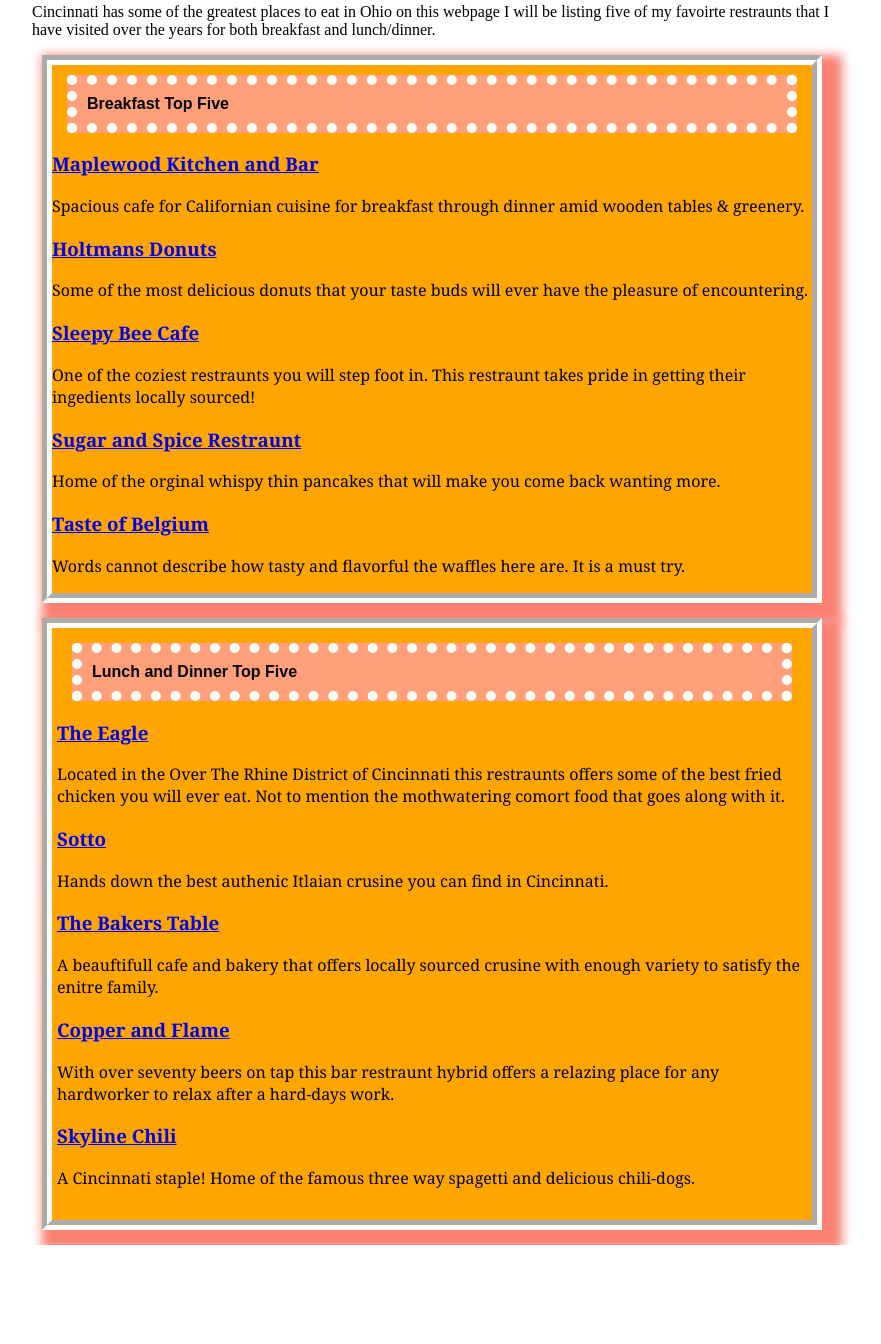
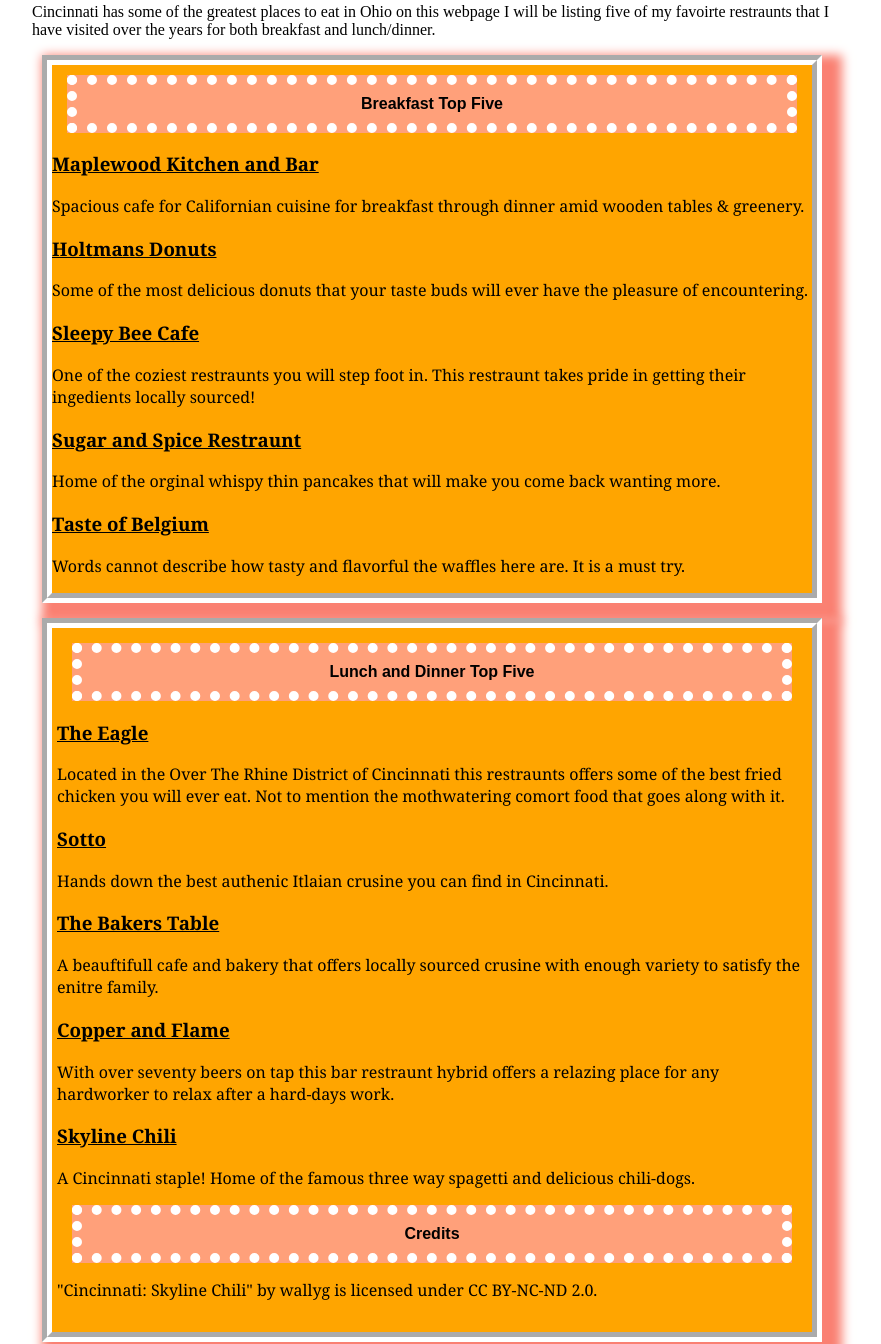
Before and after one commit to ETBD-Miami/yarnetskyims222-road-trip-project-wettriab, a plain HTML site: page eat.html in a window 1280 px wide. Shown: the part 728-2072 px from the top of the page, without its empty margins (208-1089 px from the left). Before the commit the page ends 1973 px from the top, so only its background shows below. Drawn offline with Linux system fonts and the light colour scheme.

Commit message:
roadtrip step 3 updated

```diff
--- a/eat.html
+++ b/eat.html
@@ -30,40 +30,41 @@
 <div class="breakfast">
     <h2>Breakfast Top Five</h2>
 
-    <h3><a href="https://www.maplewoodkitchenandbar.com/menu/">Maplewood Kitchen and Bar</a></h3>
-    <p>Spacious cafe for Californian cuisine for breakfast through dinner amid wooden tables & greenery.
+    <h3><a class="black" href="https://www.maplewoodkitchenandbar.com/menu/">Maplewood Kitchen and Bar</a></h3>
+    <p>Spacious cafe for Californian cuisine for breakfast through dinner amid wooden tables & greenery.</p>
 
-    </p>
-
-    <h3><a href="https://www.holtmansdonutshop.com/">Holtmans Donuts</a></h3>
+    <h3><a class="black" href="https://www.holtmansdonutshop.com/">Holtmans Donuts</a></h3>
     <p>Some of the most delicious donuts that your taste buds will ever have the pleasure of encountering.</p>
 
-    <h3><a href="https://www.sleepybeecafe.com/">Sleepy Bee Cafe</a></h3>
+    <h3><a class="black" href="https://www.sleepybeecafe.com/">Sleepy Bee Cafe</a></h3>
     <p>One of the coziest restraunts you will step foot in. This restraunt takes pride in getting their ingedients locally sourced!</p>
 
-    <h3><a href="https://www.eatsugarnspice.com/">Sugar and Spice Restraunt</a></h3>
+    <h3><a class="black" href="https://www.eatsugarnspice.com/">Sugar and Spice Restraunt</a></h3>
     <p>Home of the orginal whispy thin pancakes that will make you come back wanting more.</p>
 
-    <h3><a href="https://authenticwaffle.com/">Taste of Belgium</a></h3>
+    <h3><a class="black" href="https://authenticwaffle.com/">Taste of Belgium</a></h3>
     <p>Words cannot describe how tasty and flavorful the waffles here are. It is a must try.</p>
 </div>
 <div class="lunch-dinner">
     <h2>Lunch and Dinner Top Five</h2>
 
-    <h3><a href="https://www.eaglerestaurant.com/menu/">The Eagle</a></h3>
+    <h3><a class="black" href="https://www.eaglerestaurant.com/menu/">The Eagle</a></h3>
     <p>Located in the Over The Rhine District of Cincinnati this restraunts offers some of the best fried chicken you will ever eat. Not to mention the mothwatering comort food that goes along with it.</p>
 
-    <h3><a href="https://www.sottocincinnati.com/menus/">Sotto</a></h3>
+    <h3><a class="black" href="https://www.sottocincinnati.com/menus/">Sotto</a></h3>
     <p>Hands down the best authenic Itlaian crusine you can find in Cincinnati.</p>
 
-    <h3><a href="https://bakerstablenewport.com/">The Bakers Table</a></h3>
+    <h3><a class="black" href="https://bakerstablenewport.com/">The Bakers Table</a></h3>
     <p>A beauftifull cafe and bakery that offers locally sourced crusine with enough variety to satisfy the enitre family.</p>
 
-    <h3><a href="https://www.copperandflame.com/">Copper and Flame</a></h3>
+    <h3><a class="black" href="https://www.copperandflame.com/">Copper and Flame</a></h3>
     <p>With over seventy beers on tap this bar restraunt hybrid offers a relazing place for any hardworker to relax after a hard-days work.</p>
 
-    <h3><a href="https://www.skylinechili.com/">Skyline Chili</a></h3>
+    <h3><a class="black" href="https://www.skylinechili.com/">Skyline Chili</a></h3>
     <p>A Cincinnati staple! Home of the famous three way spagetti and delicious chili-dogs.</p>
+
+    <h2>Credits</h2>
+    <p>"Cincinnati: Skyline Chili" by wallyg is licensed under CC BY-NC-ND 2.0. </p>
 
 </div>
     </div>
--- a/styles.css
+++ b/styles.css
@@ -6,6 +6,7 @@ h1{
     font-family: Arial, Helvetica, sans-serif;
     font-size: large;
     color: black;
+    text-align: center;
 }
 
 h2{
@@ -16,6 +17,8 @@ h2{
     font-family: Arial, Helvetica, sans-serif;
     font-size: medium;
     color: black;
+    text-align: center;
+
 
 }
 
@@ -35,7 +38,7 @@ h2{
     margin-right:auto;
     margin-left:auto;
 }
-
+/*css for eat page*/
 .breakfast{
     background-color: orange;
     color:black;
@@ -55,7 +58,7 @@ h2{
     font-family: Georgia, 'Times New Roman', Times, serif;
     box-shadow: 10px 10px 10px 10px salmon;
 }
-
+/*css for do page*/
 .festivals{
     background-color: orange;
     color:black;
@@ -72,3 +75,5 @@ img{
     margin-left:auto;
     border:10px double black;
 }
+
+.black {color:black}
```
Also changed, not shown: do.html (+9 -3 lines), index.html (+6 -3 lines).
